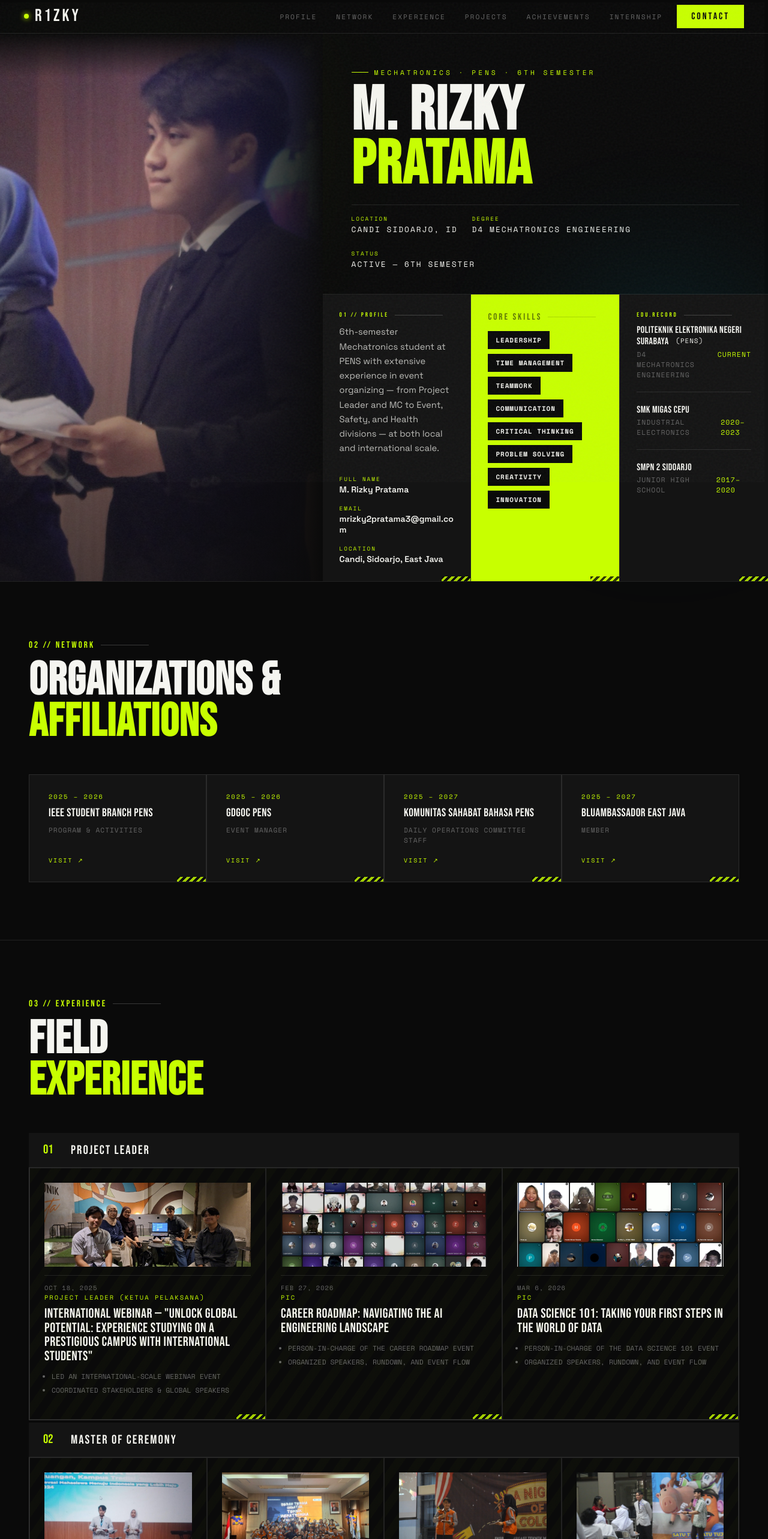
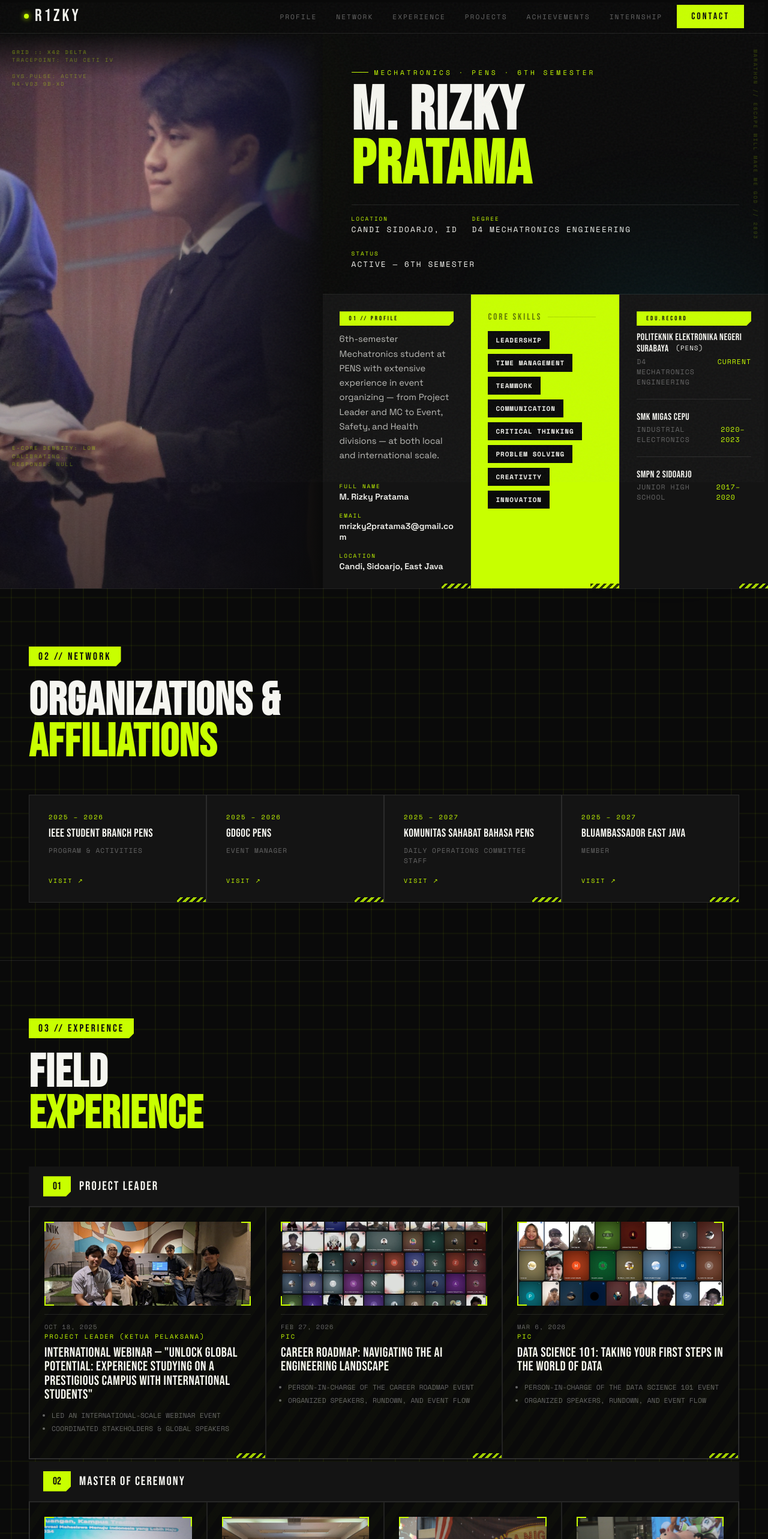
Before and after one commit to R1zkyy/r1zky.github.io, a React (Vite) app: page / in a window 1280 px wide. Shown: the top 2566 px of the page at 60% size. Built offline with nearby package versions, Linux system fonts and the light colour scheme.

Commit message:
feat: Add ultimate Marathon UI touches (HUD, Grid, Badges, Viewfinder)

```diff
--- a/src/App.jsx
+++ b/src/App.jsx
@@ -240,6 +240,25 @@ export default function App() {
       <div className="ambient-glow glow-1" aria-hidden="true" />
       <div className="ambient-glow glow-2" aria-hidden="true" />
       <div className="grain" aria-hidden="true" />
+
+      {/* ── HUD DECALS ── */}
+      <div className="hud-container" aria-hidden="true">
+        <div className="hud-decal tl">
+          <span>GRID :: X42 DELTA</span>
+          <span>TRACEPOINT: TAU CETI IV</span>
+          <br />
+          <span>SYS.PULSE: ACTIVE</span>
+          <span>N4-V03 9B-XD</span>
+        </div>
+        <div className="hud-decal bl">
+          <span>E-CORE DENSITY: LOW</span>
+          <span>CALIBRATING...</span>
+          <span>RESPONSE: NULL</span>
+        </div>
+        <div className="hud-decal mr">
+          <span>MARATHON // ESCAPE WILL MAKE ME GOD // 2893</span>
+        </div>
+      </div>
 
       {/* ── HEADER ── */}
       <header className="header">
--- a/src/index.css
+++ b/src/index.css
@@ -30,11 +30,32 @@ html {
 }
 
 body {
-  background: var(--ink);
+  background-color: var(--ink);
+  /* The "Plus" (+) Grid Background */
+  background-image:
+    linear-gradient(90deg, transparent 96%, rgba(200, 255, 0, 0.05) 96%),
+    linear-gradient(0deg, transparent 96%, rgba(200, 255, 0, 0.05) 96%);
+  background-size: 40px 40px;
+  background-position: center;
   color: var(--chalk);
   font-family: var(--font-b);
   overflow-x: hidden;
   cursor: crosshair !important;
+}
+
+/* Base styling to make the grid look like detached "+" symbols rather than full lines */
+body::before {
+  content: '';
+  position: fixed;
+  inset: 0;
+  pointer-events: none;
+  background-color: var(--ink);
+  background-image:
+    linear-gradient(90deg, transparent 38px, var(--ink) 38px),
+    linear-gradient(0deg, transparent 38px, var(--ink) 38px);
+  background-size: 40px 40px;
+  opacity: 0.95;
+  z-index: -1;
 }
 
 a,
@@ -188,6 +209,53 @@ a {
   width: 100%;
 }
 
+/* ─── HUD DECALS (Cybernetic Text) ─── */
+.hud-container {
+  position: fixed;
+  inset: 0;
+  pointer-events: none;
+  z-index: 50;
+  overflow: hidden;
+}
+
+.hud-decal {
+  position: absolute;
+  font-family: var(--font-m);
+  font-size: 0.55rem;
+  color: var(--lime);
+  text-transform: uppercase;
+  letter-spacing: 2px;
+  opacity: 0.4;
+  line-height: 1.5;
+}
+
+.hud-decal.tl {
+  top: 80px;
+  left: 20px;
+}
+
+.hud-decal.bl {
+  bottom: 20px;
+  left: 20px;
+}
+
+.hud-decal.mr {
+  top: 50%;
+  right: 20px;
+  transform: translateY(-50%) rotate(90deg);
+  transform-origin: right center;
+  opacity: 0.2;
+}
+
+.hud-decal span {
+  display: block;
+}
+
+.hud-decal span:first-child {
+  opacity: 0.8;
+  font-weight: bold;
+}
+
 .header-cta {
   margin-left: 24px;
   background: var(--lime);
@@ -407,6 +475,30 @@ a {
   position: relative;
   overflow: hidden;
   background: var(--ink3);
+}
+
+/* Viewfinder Corners */
+.photo-slot::after {
+  content: '';
+  position: absolute;
+  inset: 0;
+  pointer-events: none;
+  z-index: 10;
+  background:
+    linear-gradient(var(--lime), var(--lime)) top left,
+    linear-gradient(var(--lime), var(--lime)) top left,
+    linear-gradient(var(--lime), var(--lime)) top right,
+    linear-gradient(var(--lime), var(--lime)) top right,
+    linear-gradient(var(--lime), var(--lime)) bottom left,
+    linear-gradient(var(--lime), var(--lime)) bottom left,
+    linear-gradient(var(--lime), var(--lime)) bottom right,
+    linear-gradient(var(--lime), var(--lime)) bottom right;
+  background-size:
+    16px 2px, 2px 16px,
+    16px 2px, 2px 16px,
+    16px 2px, 2px 16px,
+    16px 2px, 2px 16px;
+  background-repeat: no-repeat;
 }
 
 .photo-slot-img {
@@ -559,21 +651,19 @@ a {
 
 .section-number {
   font-family: var(--font-h);
-  font-size: 0.95rem;
-  color: var(--lime);
+  font-size: 1.1rem;
+  background: var(--lime);
+  color: var(--ink);
+  padding: 6px 16px;
+  display: inline-flex;
+  align-items: center;
+  margin-bottom: 24px;
   letter-spacing: 3px;
-  display: flex;
-  align-items: center;
-  gap: 10px;
-  margin-bottom: 16px;
+  clip-path: polygon(0 0, 100% 0, 100% calc(100% - 8px), calc(100% - 8px) 100%, 0 100%);
 }
 
 .section-number::after {
-  content: '';
-  flex: 1;
-  height: 1px;
-  background: var(--border2);
-  max-width: 80px;
+  content: none;
 }
 
 .section-title {
@@ -887,10 +977,14 @@ a {
 
 .div-num {
   font-family: var(--font-h);
-  font-size: 1.3rem;
-  color: var(--lime);
-  min-width: 32px;
+  font-size: 1.1rem;
+  background: var(--lime);
+  color: var(--ink);
+  padding: 8px 16px;
+  min-width: 44px;
+  text-align: center;
   line-height: 1;
+  clip-path: polygon(0 0, 100% 0, 100% calc(100% - 8px), calc(100% - 8px) 100%, 0 100%);
 }
 
 .div-name {
@@ -1026,13 +1120,29 @@ a {
       rgba(0, 0, 0, 0.1) 8px, rgba(0, 0, 0, 0.1) 16px);
 }
 
-/* Inner border */
+/* Inner Viewfinder Corners */
 .project-visual::after {
   content: '';
   position: absolute;
   inset: 0;
   pointer-events: none;
-  box-shadow: inset 0 0 0 1px rgba(255, 255, 255, 0.1);
+  z-index: 10;
+  background:
+    linear-gradient(var(--chalk), var(--chalk)) top left,
+    linear-gradient(var(--chalk), var(--chalk)) top left,
+    linear-gradient(var(--chalk), var(--chalk)) top right,
+    linear-gradient(var(--chalk), var(--chalk)) top right,
+    linear-gradient(var(--chalk), var(--chalk)) bottom left,
+    linear-gradient(var(--chalk), var(--chalk)) bottom left,
+    linear-gradient(var(--chalk), var(--chalk)) bottom right,
+    linear-gradient(var(--chalk), var(--chalk)) bottom right;
+  background-size:
+    16px 2px, 2px 16px,
+    16px 2px, 2px 16px,
+    16px 2px, 2px 16px,
+    16px 2px, 2px 16px;
+  background-repeat: no-repeat;
+  opacity: 0.8;
 }
 
 /* Corner cut — same as base .card::before but on different element */
```
